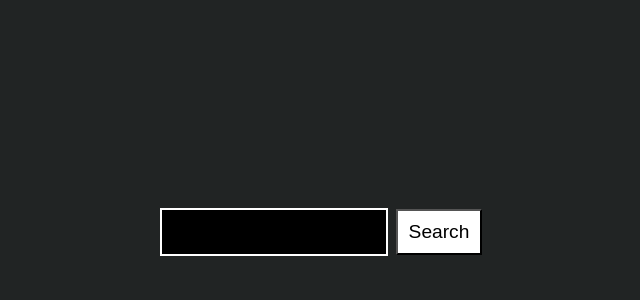
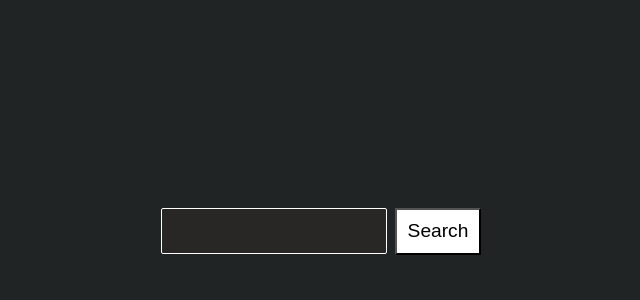
Before and after one commit to ruslanzharkov/react-basic-weather-app, a React (Create React App) app: page / in a window 1280 px wide. Shown: the top 300 px of the page, without its empty margins (315-955 px from the left). Built offline with nearby package versions, Linux system fonts and the light colour scheme.

Commit message:
Changed input style

```diff
--- a/src/components/Weather/WeatherPage.css
+++ b/src/components/Weather/WeatherPage.css
@@ -5,10 +5,11 @@
 .weather-input {
     width: 200px;
     height: 20px;
-    background: #000;
+    background: rgb(41, 38, 38);
     color: #fff;
     padding: 0.75rem;
-    border: 2px solid #fff;
+    border: 1px solid #fff;
+    border-radius: 2px;
     margin: 0.5rem 0;
     font-size: 1.2rem;
     font-family: inherit;
```
